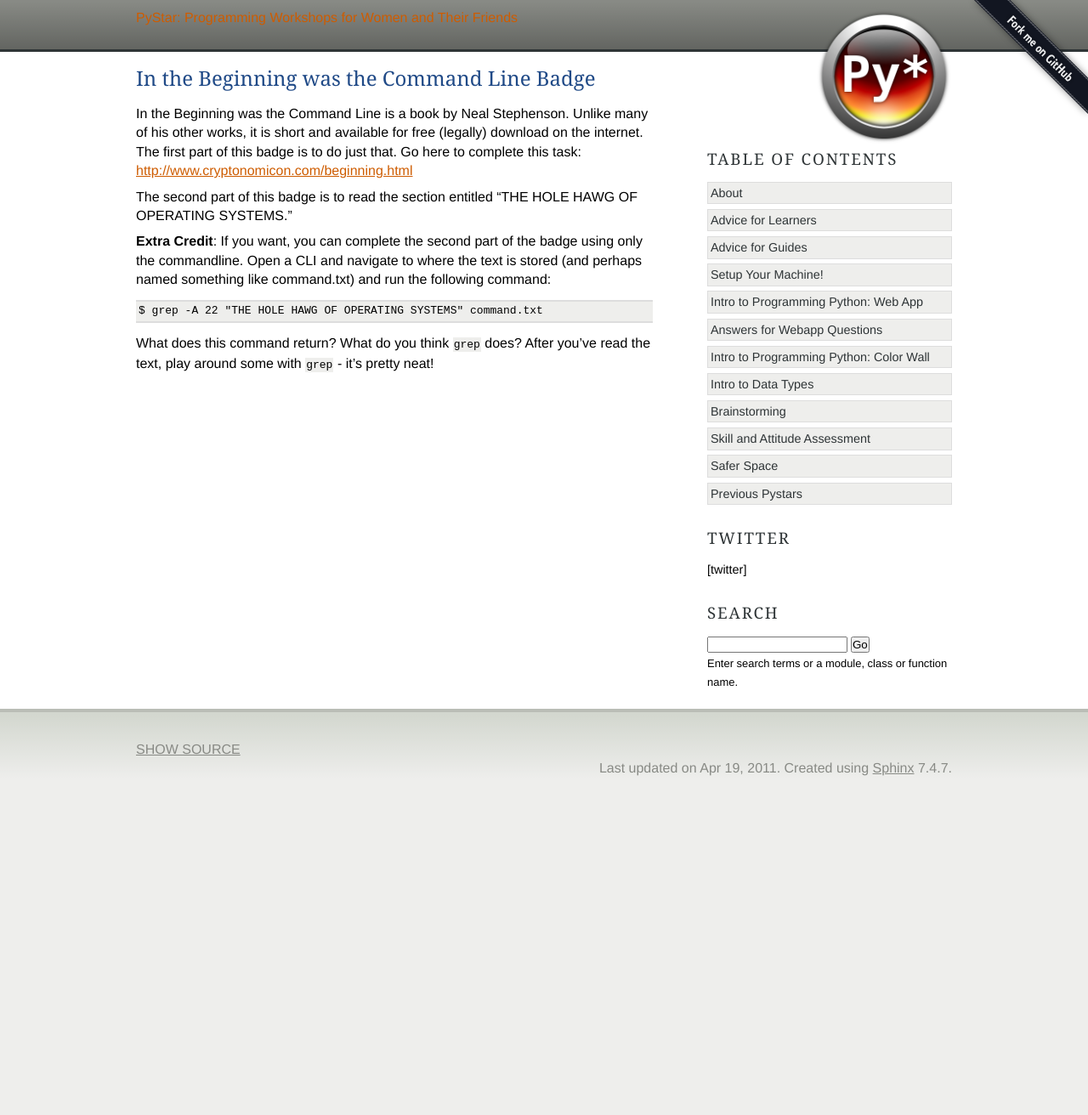
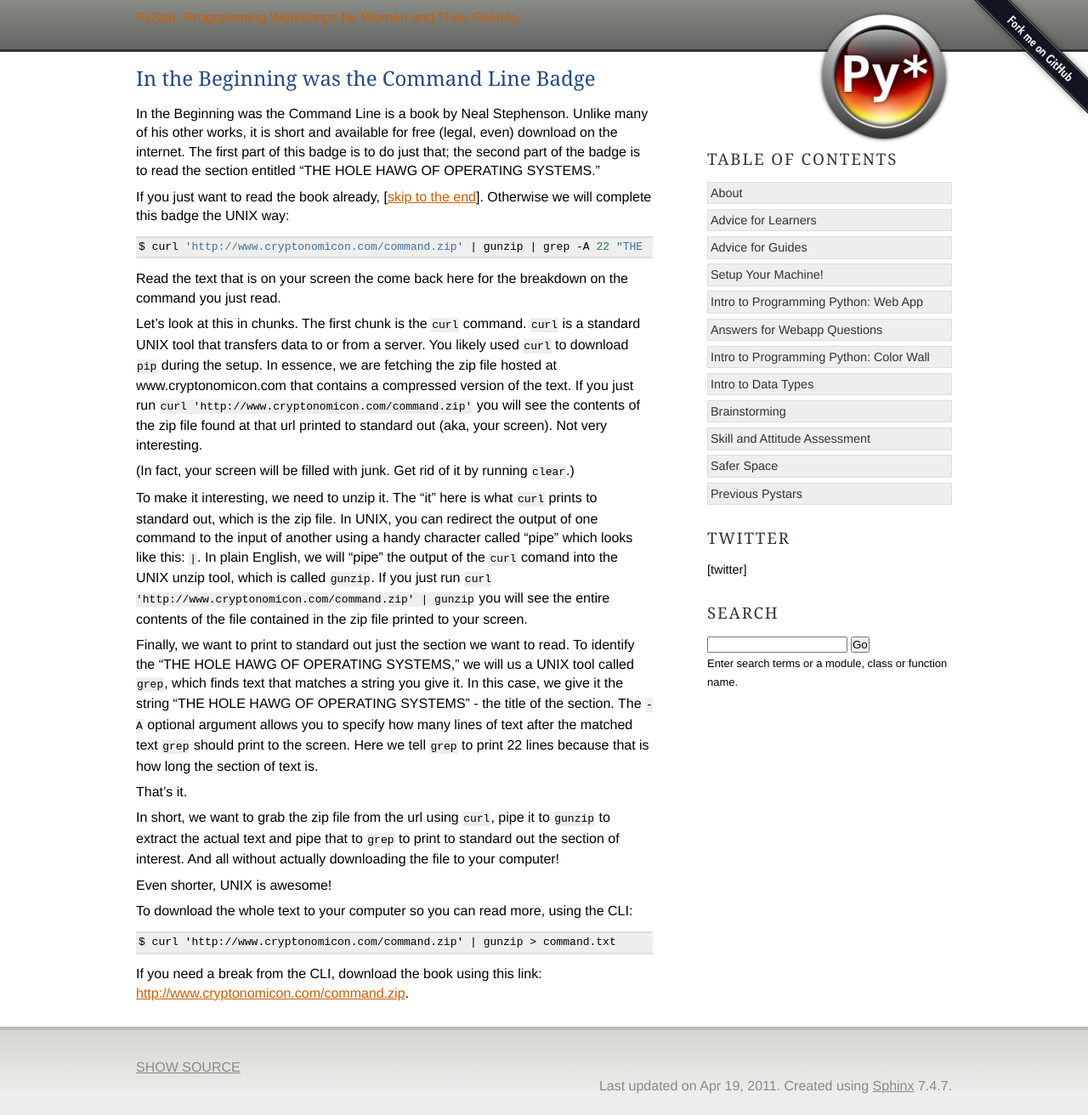
Before and after one commit to lsblakk/pystar, a Sphinx documentation site: the page built from docs/badges/badge_inthebeginning.rst, in a window 1280 px wide. Shown: the whole page at 85% size. Built offline with Sphinx 7.4.7, drawn with Linux system fonts in a browser that asks for light colours; nearby versions of some CDN libraries; library files that are not in the unit come from our copies; comment, search, counter and statistics services are not loaded; before the commit the page ends 938 px from its top, so only the background shows below that.

Commit message:
rewrote in the beginning badge to include more UNIX and added extra credit to python tutorial badge

```diff
--- a/docs/badges/badge_inthebeginning.rst
+++ b/docs/badges/badge_inthebeginning.rst
@@ -1,12 +1,36 @@
 In the Beginning was the Command Line Badge
 ===========================================
 
-In the Beginning was the Command Line is a book by Neal Stephenson. Unlike many of his other works, it is short and available for free (legally) download on the internet. The first part of this badge is to do just that. Go here to complete this task: http://www.cryptonomicon.com/beginning.html
+In the Beginning was the Command Line is a book by Neal Stephenson. Unlike many of his other works, it is short and available for free (legal, even) download on the internet. The first part of this badge is to do just that; the second part of the badge is to read the section entitled "THE HOLE HAWG OF OPERATING SYSTEMS."
 
-The second part of this badge is to read the section entitled "THE HOLE HAWG OF OPERATING SYSTEMS."
+If you just want to read the book already, [:ref:`skip to the end  <the_end>`]. Otherwise we will complete this badge the UNIX way:
 
-**Extra Credit**: If you want, you can complete the second part of the badge using only the commandline. Open a CLI and navigate to where the text is stored (and perhaps named something like command.txt) and run the following command::
+.. code-block:: bash
 
-    $ grep -A 22 "THE HOLE HAWG OF OPERATING SYSTEMS" command.txt
+   $ curl 'http://www.cryptonomicon.com/command.zip' | gunzip | grep -A 22 "THE HOLE HAWG OF OPERATING SYSTEMS"
 
-What does this command return? What do you think ``grep`` does? After you've read the text, play around some with ``grep`` - it's pretty neat!
+Read the text that is on your screen the come back here for the breakdown on the command you just read.
+
+Let's look at this in chunks. The first chunk is the ``curl`` command. ``curl`` is a standard UNIX tool that transfers data to or from a server. You likely used ``curl`` to download ``pip`` during the setup. In essence, we are fetching the zip file hosted at www.cryptonomicon.com that contains a compressed version of the text. If you just run ``curl 'http://www.cryptonomicon.com/command.zip'`` you will see the contents of the zip file found at that url printed to standard out (aka, your screen). Not very interesting.
+
+(In fact, your screen will be filled with junk. Get rid of it by running ``clear``.)
+
+To make it interesting, we need to unzip it. The "it" here is what ``curl`` prints to standard out, which is the zip file. In UNIX, you can redirect the output of one command to the input of another using a handy character called "pipe" which looks like this: ``|``. In plain English, we will "pipe" the output of the ``curl`` comand into the UNIX unzip tool, which is called ``gunzip``. If you just run ``curl 'http://www.cryptonomicon.com/command.zip' | gunzip`` you will see the entire contents of the file contained in the zip file printed to your screen.
+
+Finally, we want to print to standard out just the section we want to read. To identify the "THE HOLE HAWG OF OPERATING SYSTEMS," we will us a UNIX tool called ``grep``, which finds text that matches a string you give it. In this case, we give it the string "THE HOLE HAWG OF OPERATING SYSTEMS" - the title of the section. The ``-A`` optional argument allows you to specify how many lines of text after the matched text ``grep`` should print to the screen. Here we tell ``grep`` to print 22 lines because that is how long the section of text is.
+
+That's it.
+
+In short, we want to grab the zip file from the url using ``curl``, pipe it to ``gunzip`` to extract the actual text and pipe that to ``grep`` to print to standard out the section of interest. And all without actually downloading the file to your computer!
+
+Even shorter, UNIX is awesome!
+
+
+To download the whole text to your computer so you can read more, using the CLI::
+
+    $ curl 'http://www.cryptonomicon.com/command.zip' | gunzip > command.txt
+
+
+.. _the_end:
+
+If you need a break from the CLI, download the book using this link: http://www.cryptonomicon.com/command.zip.
--- a/docs/badges/badge_python_tutorial.rst
+++ b/docs/badges/badge_python_tutorial.rst
@@ -4,3 +4,5 @@ Python Tutorial Badge
 If you want a more formal and more in depth introduction to Python, the `Python Tutorial <http://docs.python.org/tutorial/>`_ fits the bill. Written by the Benevolent Dictator For Life himself, `Guido van Rossum <http://www.python.org/~guido/>`_, it covers many of Python's noteworthy features.
 
 You will almost certainly not complete the whole tutorial in one day. Do as much as you want or have time for, have fun, and ask questions!
+
+**Extra credit**: Learn how to pronounce Guido's name in Dutch. Read more about `Python <http://en.wikipedia.org/wiki/Python_(programming_language)>`_ as a language. Watch a Monty Python clip on youtube.
```
